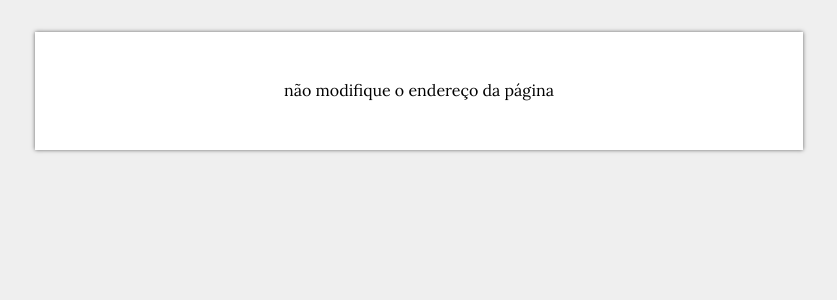
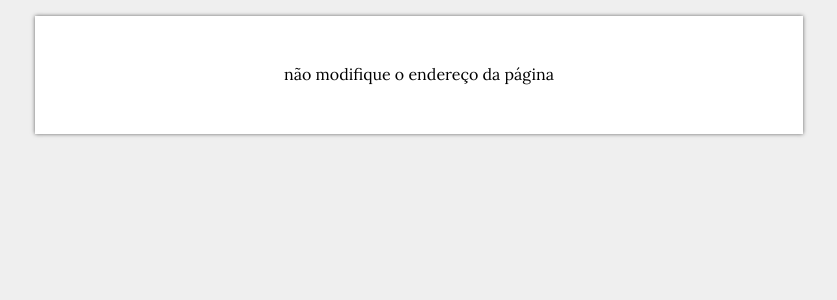
Before and after one commit to hashiprobr/igordao, a React (Create React App) app: page / in a window 1280 px wide. Shown: the top 300 px of the page, without its empty margins (221-1058 px from the left). Built offline with nearby package versions, Linux system fonts and the light colour scheme; a web font is replaced by a local one.

Commit message:
Layout fixes

```diff
--- a/src/components/App.js
+++ b/src/components/App.js
@@ -273,13 +273,15 @@ class App extends Component {
         }
 
         if (this.stateMissing) {
-            return (
+            return [
                 <form>
                     <p>carregue o relatório recebido por email</p>
                     <input type="file" onChange={this.handleFileInputChange} />
                     <p className={this.state.error ? 'alert' : 'hidden'}>não foi possível ler o arquivo</p>
-                </form>
-            );
+                </form>,
+                <footer>
+                </footer>,
+            ];
         }
 
         let low = this.state.eMean < 5;
@@ -352,6 +354,8 @@ class App extends Component {
             <main key="main">
                 {pages[this.state.index]}
             </main>,
+            <footer>
+            </footer>,
         ];
     }
 }
--- a/src/index.css
+++ b/src/index.css
@@ -25,14 +25,12 @@ div.container {
     width: 48rem;
     max-width: 100%;
     padding-top: 1rem;
-    padding-bottom: 1rem;
 }
 
 form {
     display: flex;
     flex-direction: column;
     align-items: center;
-    margin-top: 1rem;
     padding-top: 3rem;
     padding-bottom: 2rem;
     background-color: #ffffff;
@@ -151,6 +149,10 @@ header li.alert {
     border-color: #ff0000;
 }
 
+footer {
+    min-height: 1rem;
+}
+
 .alert {
     color: #ff0000;
 }
```
